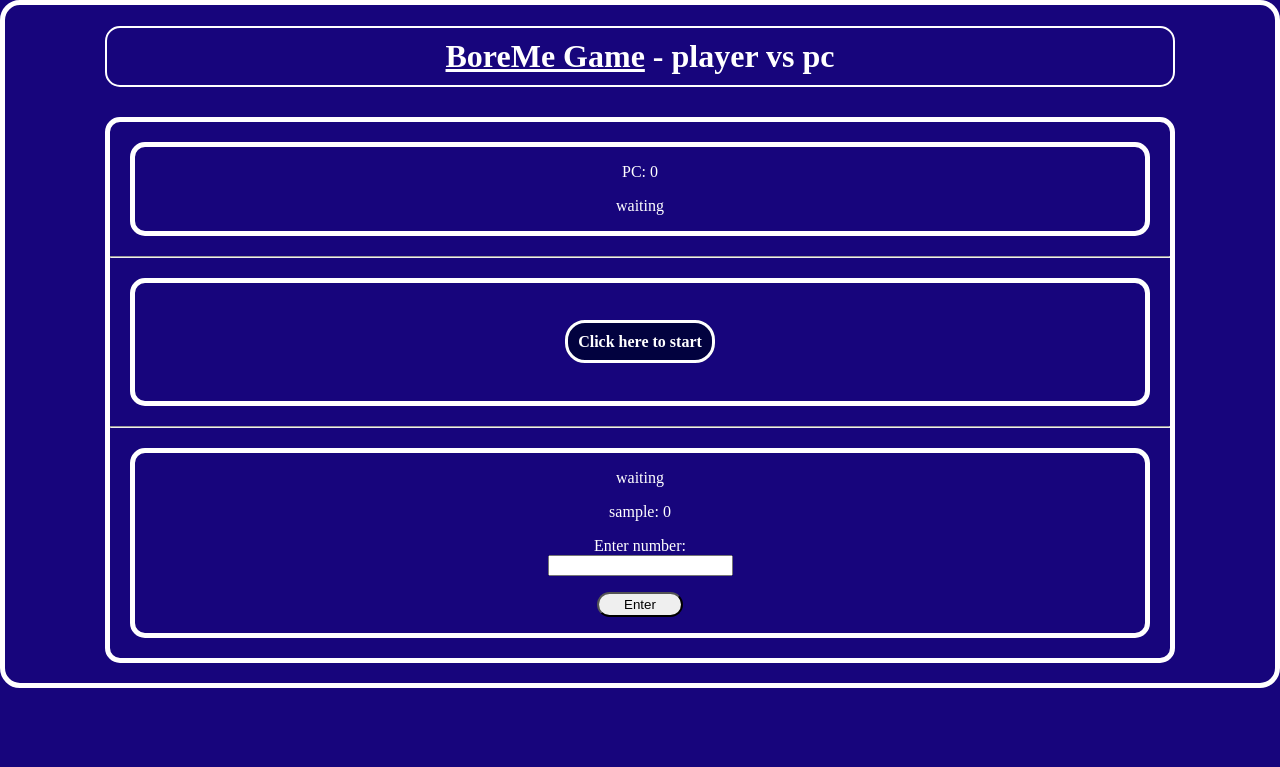
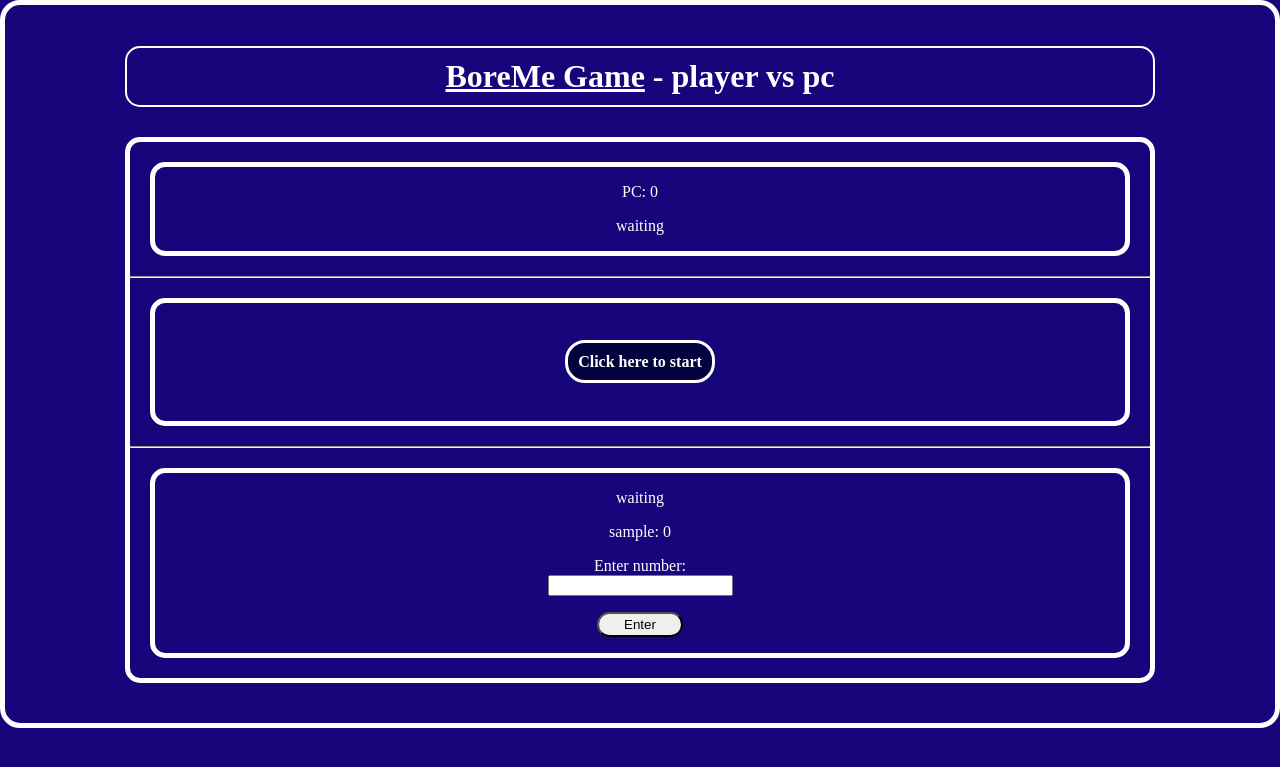
Before and after one commit to Toby16/BoreMe, a Flask app: page /start/game/vs_pc in a window 1280 px wide. Shown: the top 767 px of the page. Run offline with Flask 3, Linux system fonts and the light colour scheme; the visitor is signed in with stand-in values (Sample User, id 1).

Commit message:
BoreMe game | Report: updated style

```diff
--- a/BoreMe_app/static/css/player_vs_pc.css
+++ b/BoreMe_app/static/css/player_vs_pc.css
@@ -1,3 +1,66 @@
+
+
+/*
+body {
+    background-color: rgb(23, 5, 124);
+    color: white;
+    margin: 0;
+    border: 5px solid white;
+    border-radius: 20px;
+    padding: 30px;
+    text-align: center;
+}
+
+#heading {
+    padding: 20px;
+    border: 2px solid white;
+    border-radius: 15px;
+    margin: 0px 10px 30px 10px;
+    font-size:large;
+}
+
+a {
+    color: white;
+}
+
+
+#main_game {
+    border: 5px solid white;
+    border-radius: 15px;
+    margin: 10px;
+    box-sizing: border-box;
+    padding: 5px;
+}
+
+
+input[type="submit"] {
+    cursor: pointer;
+    padding: 3px 25px;
+    border-radius: 15px;
+}
+
+#game_status {
+    padding: 20px;
+    margin: 10px;
+}
+
+#game_status_value {
+    cursor: pointer;
+    border: 2px solid white;
+    padding: 10px 15px;
+    border-radius: 20px;
+    background-color: rgb(2, 2, 63);
+}
+
+#pc_status,
+#player_status {
+    border: 5px solid white;
+    border-radius: 15px;
+    margin: 10px;
+}
+*/
+
+
 body {
     background-color: rgb(23, 5, 124);
     color: white;
@@ -6,6 +69,7 @@ body {
     border-radius: 20px;
     text-align: center;
     height: max-content;
+    padding: 20px;
 }
 
 #heading {
```
